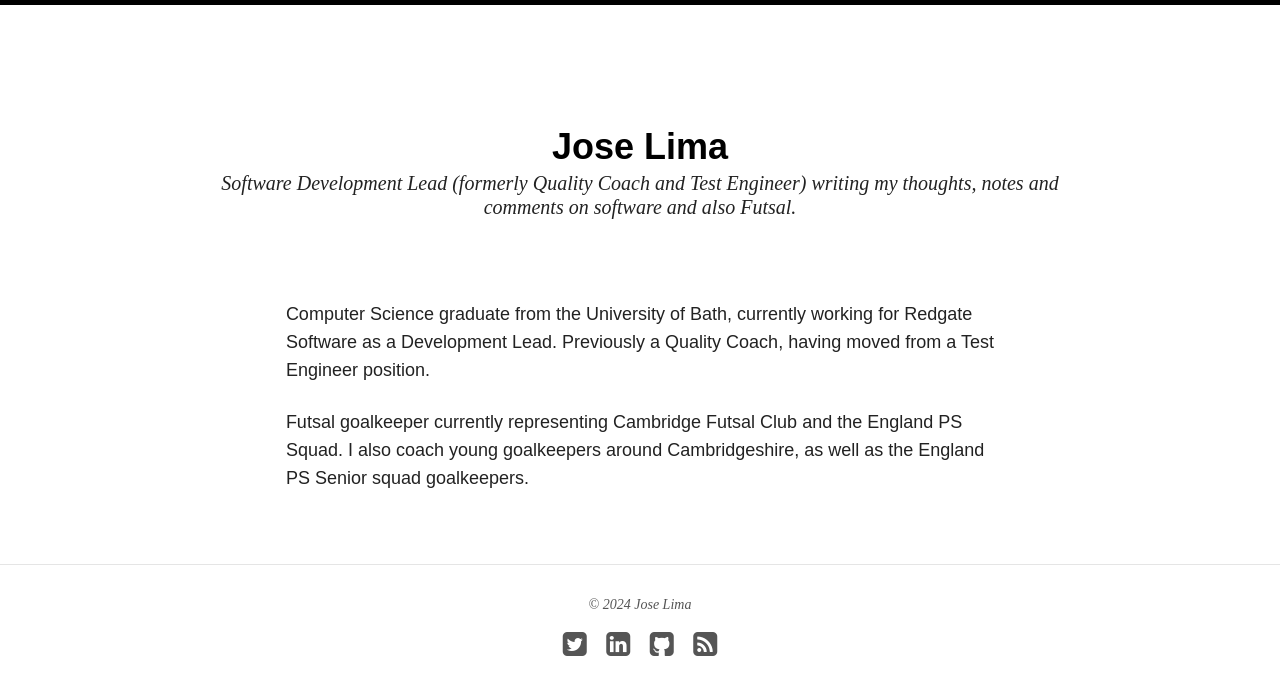
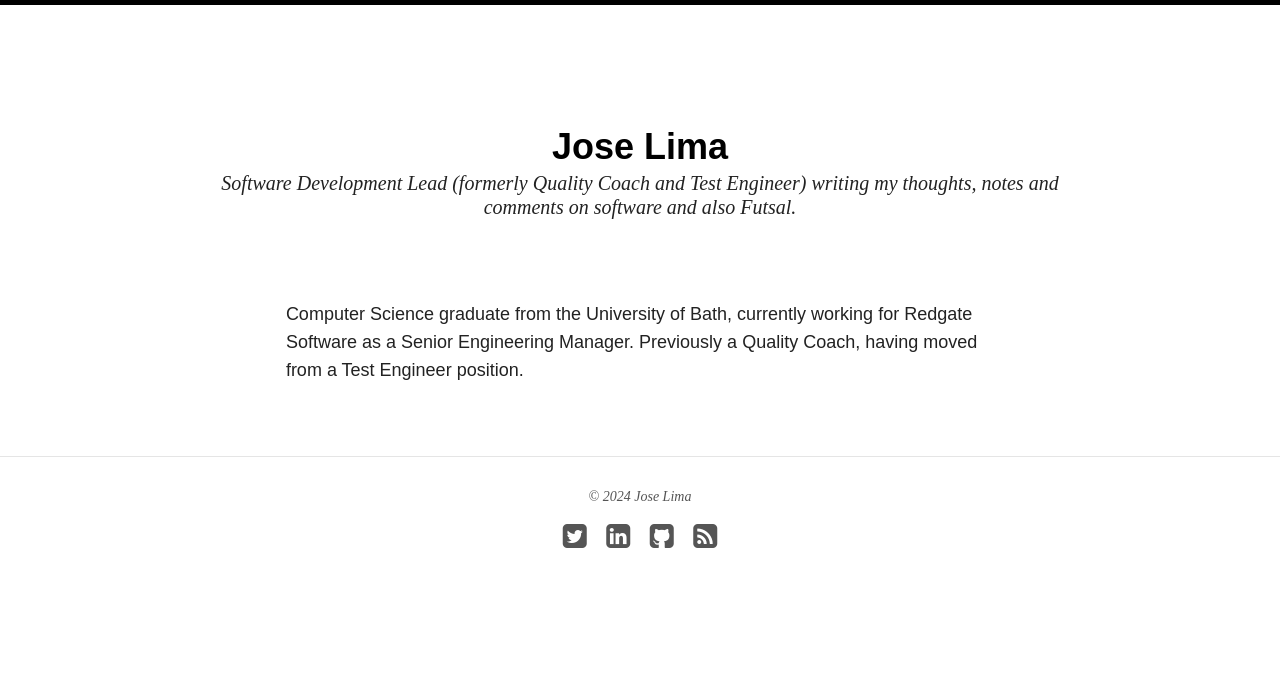
Before and after one commit to joselima/joselima.github.io, a Jekyll site: the page built from about/index.md, in a window 1280 px wide. Shown: the top 695 px of the page. Built offline with Jekyll 4.4.1, drawn with Linux system fonts in a browser that asks for light colours; nearby versions of some CDN libraries.

Commit message:
Update index.md

```diff
--- a/about/index.md
+++ b/about/index.md
@@ -4,6 +4,4 @@ title:
 modified: 2017-05-21T22:00:38.564948
 ---
 
-Computer Science graduate from the University of Bath, currently working for Redgate Software as a Development Lead. Previously a Quality Coach, having moved from a Test Engineer position.
-
-Futsal goalkeeper currently representing Cambridge Futsal Club and the England PS Squad. I also coach young goalkeepers around Cambridgeshire, as well as the England PS Senior squad goalkeepers.
+Computer Science graduate from the University of Bath, currently working for Redgate Software as a Senior Engineering Manager. Previously a Quality Coach, having moved from a Test Engineer position.
```
